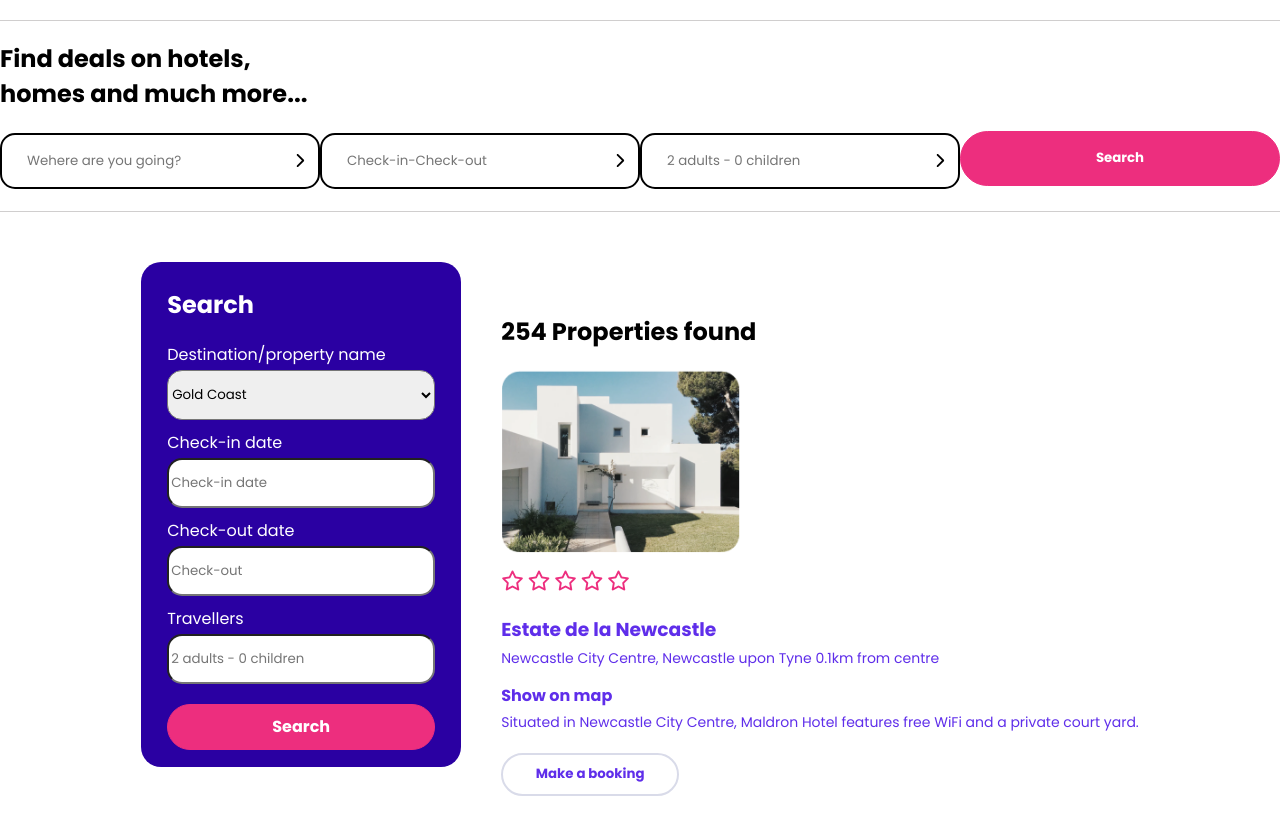
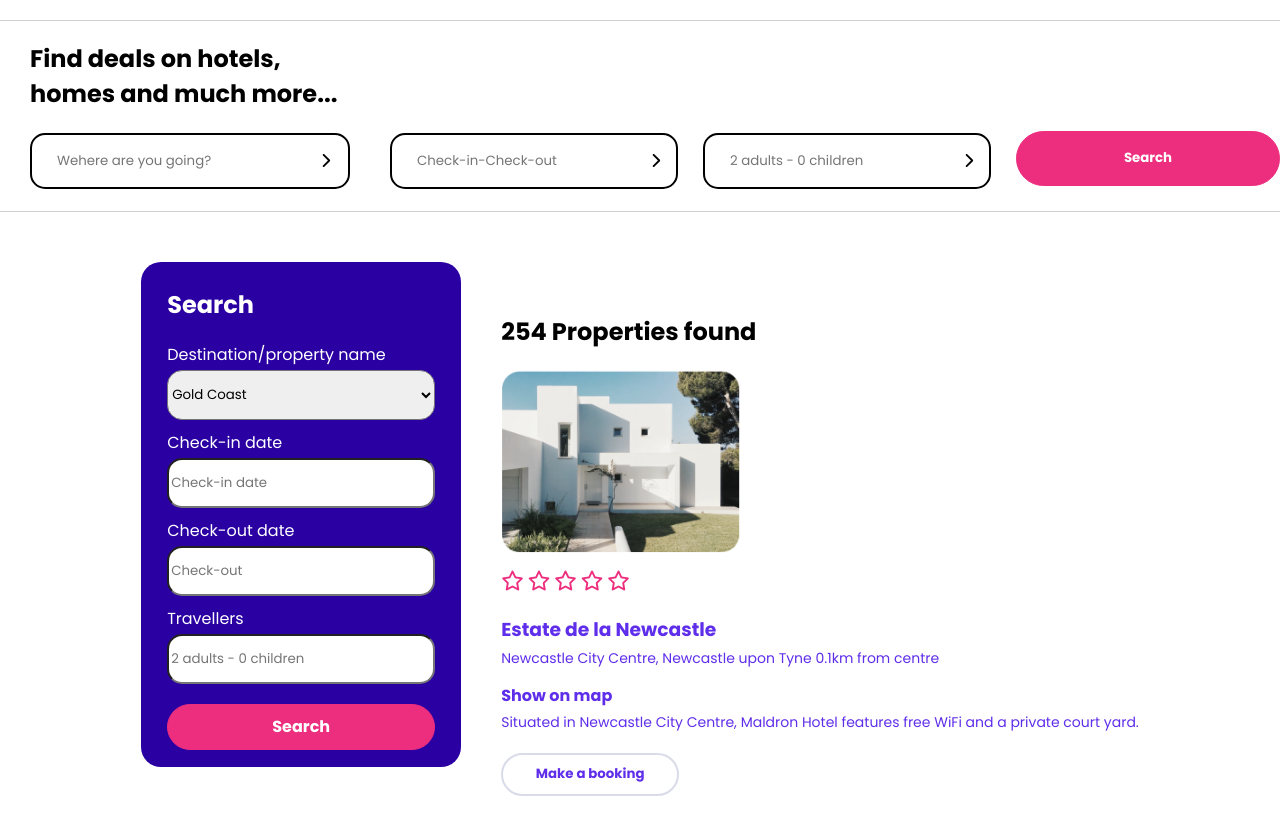
Before and after one commit to Ivangg88/202207-w1chwe-andrea-martinez-ivan-garcia, a website: page index.html in a window 1280 px wide. Shown: the part 81-916 px from the top of the page. Drawn offline with nearby package versions, Linux system fonts and the light colour scheme; files that its build step writes are made by us from their sources.

Commit message:
add new styles to find box

```diff
--- a/index.html
+++ b/index.html
@@ -31,7 +31,7 @@
       <div class="container-inputs">
       <input
         type="text"
-        class="find-box__input"
+        class="find-box__input find-box__input--desktop"
         placeholder="Wehere are you going?"
       />
       <input
--- a/sass/components/_find-box.scss
+++ b/sass/components/_find-box.scss
@@ -28,7 +28,7 @@
     background-image: url(../../images/to-right-arrow.svg);
     background-repeat: no-repeat;
     background-size: 15px 15px;
-    background-position-x: 290px;
+    background-position-x: 95%;
     background-position-y: center;
   }
 }
@@ -40,7 +40,7 @@
     display: flex;
     flex-direction: column;
     align-items: flex-start;
-
+    padding-left: 30px;
     margin-bottom: 40px;
     border-bottom: 1px solid rgb(208, 206, 206);
 
@@ -53,17 +53,20 @@
     }
 
     .find-box__input {
-      box-sizing: border-box;
-      margin-bottom: 20px;
-      border: 2px solid black;
-      border-radius: 15px;
-      width: 25%;
       max-width: 320px;
       height: 56px;
       padding-left: 25px;
+      margin-right: 25px;
+      flex: 2;
+      min-width: fit-content;
+    }
+    .find-box__input--desktop {
+      margin-right: 40px;
+      flex: 4;
     }
     .button--desktop {
       width: 25%;
+      flex: 2;
     }
   }
 }
```
